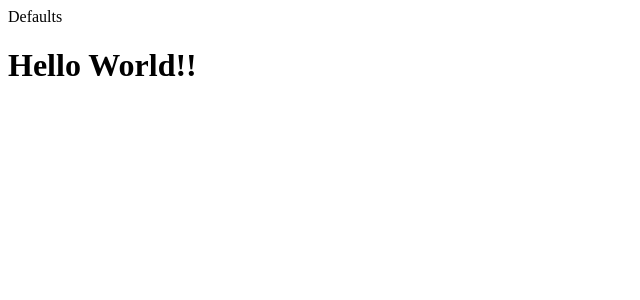
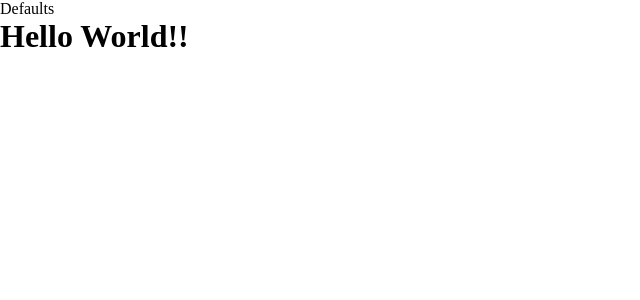
Before and after one commit to urassh/RoomLotteryApp, a Nuxt app: page / in a window 1280 px wide. Shown: the top 300 px of the page, without its empty margins (0-640 px from the left). Built offline with nearby package versions, Linux system fonts and the light colour scheme.

Commit message:
feat: reset css

```diff
--- a/app.vue
+++ b/app.vue
@@ -3,3 +3,15 @@
         <NuxtPage></NuxtPage>
     </NuxtLayout>
 </template>
+
+<style>
+* {
+    padding: 0;
+    margin: 0;
+    box-sizing: border-box;
+}
+
+li {
+    list-style-type: none;
+}
+</style>
```
